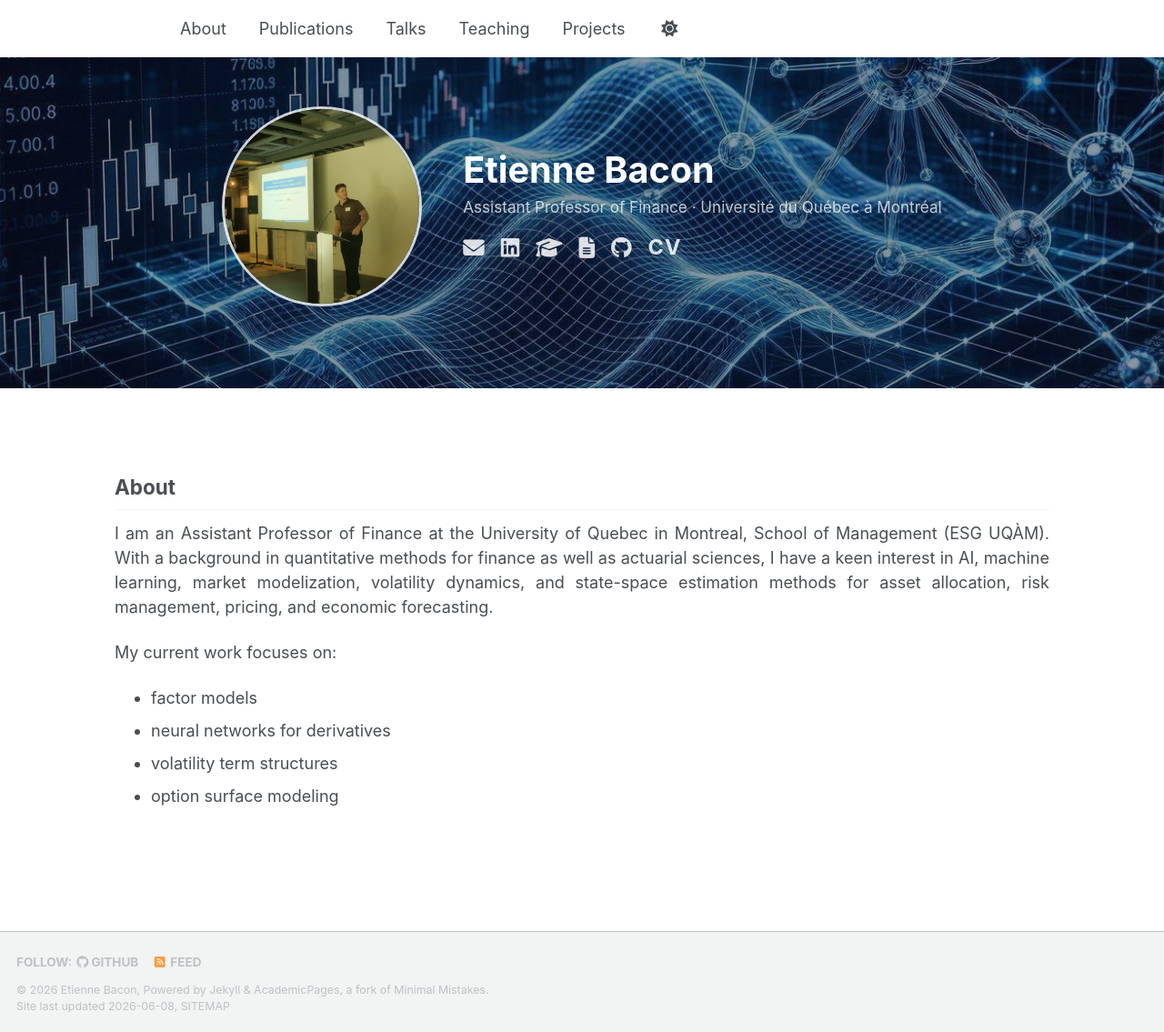
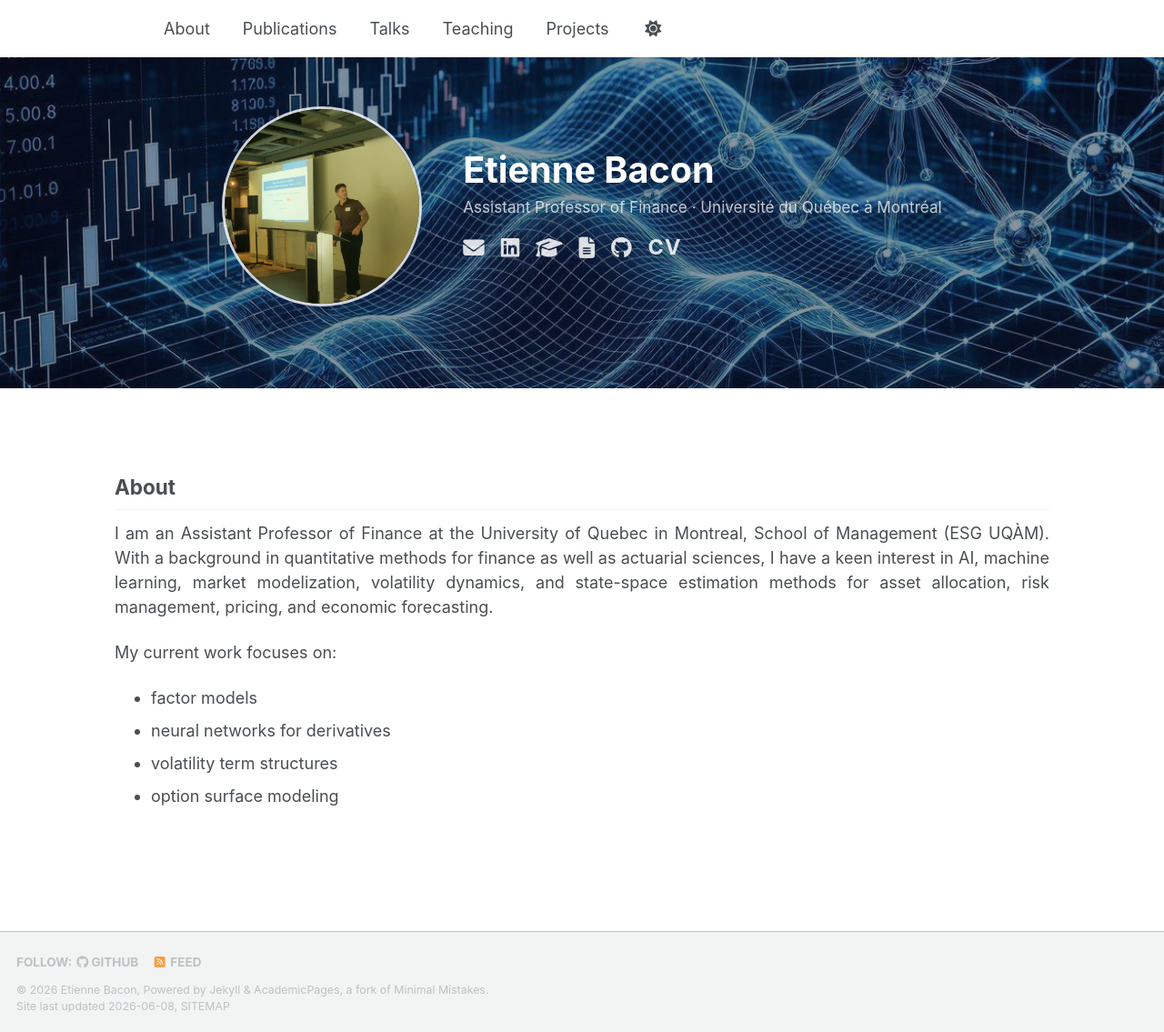
Before and after one commit to EtienneBacon/EtienneBacon.github.io, a Jekyll site: the page built from _pages/about.md, in a window 1280 px wide and 1135 px high. Shown: the whole window at 91% size. Built offline with Jekyll 4.4.1, drawn with Linux system fonts in a browser that asks for light colours; a script bundle is joined from its source files by our own code; library files that are not in the unit come from our copies.

Commit message:
Update main.scss

```diff
--- a/assets/css/main.scss
+++ b/assets/css/main.scss
@@ -27,26 +27,9 @@
     "vendor/font-awesome/brands"
 ;
 
-/* ── Nav aligned to content width ── */
-.masthead__inner-wrap {
-  max-width: 1100px !important;
-  margin: 0 auto !important;
-  padding-left: 2rem !important;
-  padding-right: 2rem !important;
-  text-align: left !important;
-}
+/* ── Masthead ── */
 .masthead {
   margin-bottom: 0 !important;
-  padding-left: 0 !important;
-  padding-right: 0 !important;
-}
-.greedy-nav {
-  padding-left: 0 !important;
-  justify-content: flex-start !important;
-}
-.greedy-nav .visible-links {
-  justify-content: flex-start !important;
-  margin: 0 !important;
 }
 
 /* ── Full width fix ── */
```
